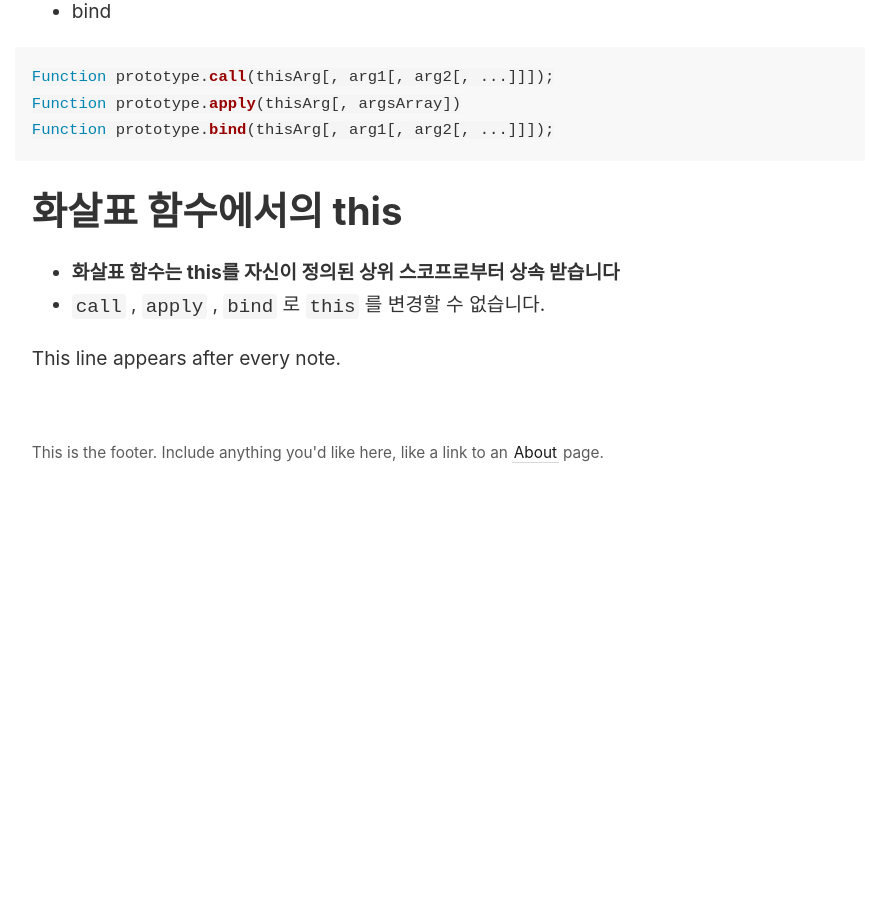
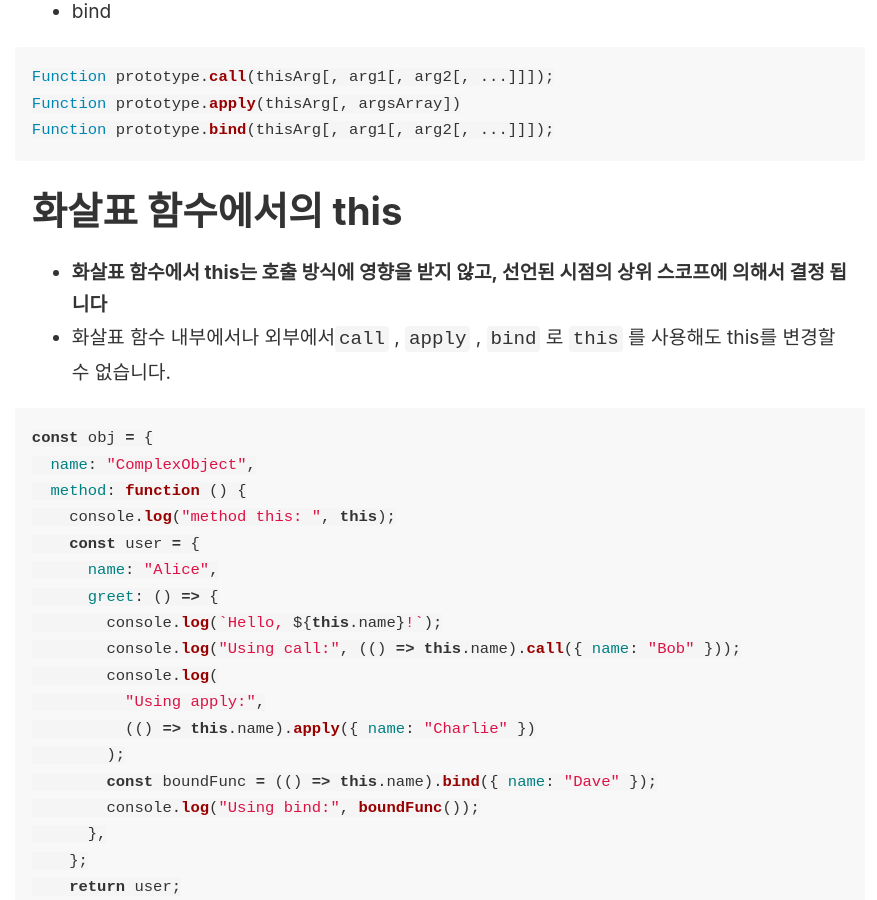
Before and after one commit to yanggwangseong/Article, a Jekyll site: the page built from _notes/javascript/event-loop/execution-context/this.md, in a window 1280 px wide and 900 px high, scrolled down 5066 px. Shown: the whole window, without its empty margins (45-922 px from the left). Built offline with Jekyll 4.4.1, drawn with Linux system fonts in a browser that asks for light colours; before the commit the page ends 5599 px from its top, so only the background shows below that; some of the changed text lies outside the part shown.

Commit message:
feat: javascript/this 추가 내용

````diff
--- a/_notes/javascript/event-loop/execution-context/this.md
+++ b/_notes/javascript/event-loop/execution-context/this.md
@@ -152,7 +152,6 @@
 - 셍성자 함수를 호출하면 해당 인스턴스가 this가 된다.
 
 
-
 # 명시적 this 바인딩
 - call
 - apply
@@ -166,5 +165,89 @@
 
 # 화살표 함수에서의 this
 
-- **화살표 함수는 this를 자신이 정의된 상위 스코프로부터 상속 받습니다**
-- `call` , `apply` , `bind` 로 `this` 를 변경할 수 없습니다.
+- **화살표 함수에서 this는 호출 방식에 영향을 받지 않고, 선언된 시점의 상위 스코프에 의해서 결정 됩니다**
+- 화살표 함수 내부에서나 외부에서`call` , `apply` , `bind` 로 `this` 를 사용해도 this를 변경할 수 없습니다.
+
+
+```js
+const obj = {
+  name: "ComplexObject",
+  method: function () {
+    console.log("method this: ", this);
+    const user = {
+      name: "Alice",
+      greet: () => {
+        console.log(`Hello, ${this.name}!`);
+        console.log("Using call:", (() => this.name).call({ name: "Bob" }));
+        console.log(
+          "Using apply:",
+          (() => this.name).apply({ name: "Charlie" })
+        );
+        const boundFunc = (() => this.name).bind({ name: "Dave" });
+        console.log("Using bind:", boundFunc());
+      },
+    };
+    return user;
+  },
+};
+
+const user = obj.method();
+
+user.greet();
+
+const user2 = obj;
+const test = user2.method();
+test.greet();
+
+const alice = {
+  name: "Alice",
+};
+const boundGreet = user.greet.bind(alice);
+boundGreet();
+/**
+ *
+ * 일반 함수는 가능하다
+ */
+const obj2 = {
+  name: "obj2",
+  greet: function () {
+    console.log(`Obj2 Hello, ${this.name}`);
+  },
+};
+
+const boundobj2 = obj2.greet.bind(alice);
+boundobj2();
+
+function execute(callback) {
+  callback();
+}
+
+execute(user.greet);
+
+const person = {
+  name: "Lee",
+};
+
+Object.prototype.sayHi = () => console.log(`Hi ${this.name}`);
+
+person.sayHi();
+
+function Prefixer(prefix) {
+  this.prefix = prefix;
+}
+
+Prefixer.prototype.prefixArray = function (arr) {
+  return arr.map((x) => `${this.prefix}  ${x}`);
+};
+
+const pre = new Prefixer("Hi");
+console.log(pre.prefixArray(["Lee", "Kim"]));
+
+
+```
+
+**화살표 함수는 무조건 선언된 시점의 상위 스코프를 따른다는것을 이해해야 합니다**
+
+## 일반 함수에서의 this
+
+- **호출 방식에 영향을 받습니다**
````
Also changed, not shown: _notes/javascript/prototype.md (+0 -1 lines).
